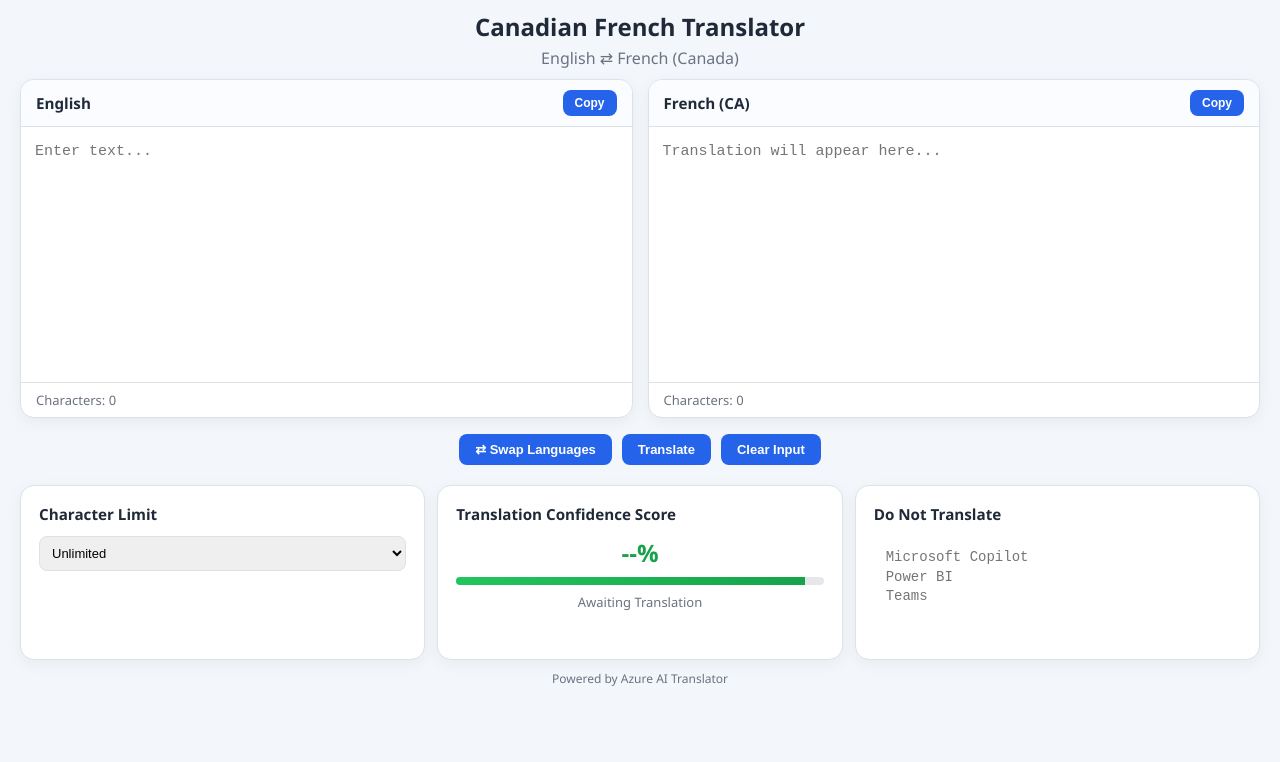
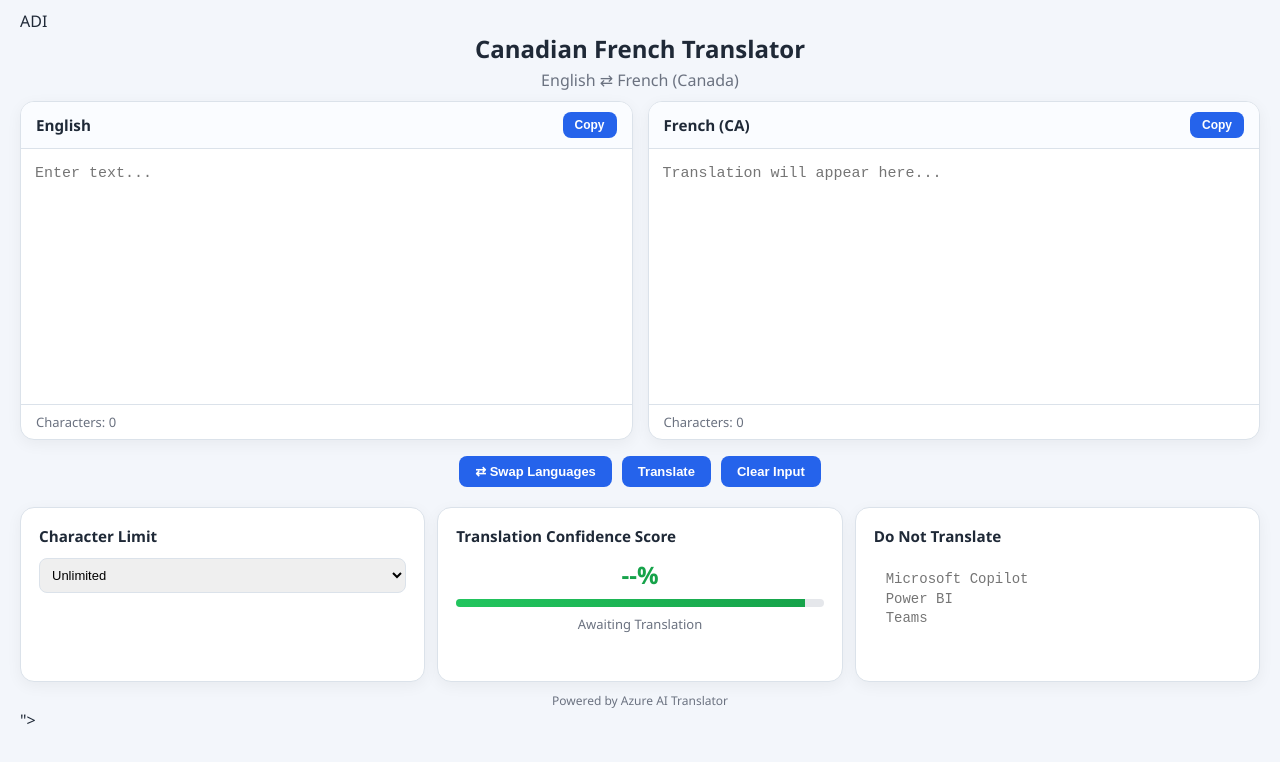
Before and after one commit to aditony-prog/english-canadian-french-translator, a plain HTML site: page index.html in a window 1280 px wide. Drawn offline with Linux system fonts and the light colour scheme.

Commit message:
Update index.html

```diff
--- a/index.html
+++ b/index.html
@@ -3,7 +3,7 @@
 <head>
     <meta charset="UTF-8">
     <meta name="viewport" content="width=device-width, initial-scale=1.0">
-    <title>Canadian French Translator</title>
+    <title>ADI Canadian French Translator</title>
 
     <link rel="stylesheet" href="style.css">
 </head>
@@ -11,11 +11,21 @@
 
     <div class="container">
 
-        <h1>Canadian French Translator</h1>
+        <div class="header">
 
-        <p class="subtitle">
-            English ⇄ French (Canada)
-        </p>
+            <div class="logo-placeholder">
+                ADI
+            </div>
+
+            <div class="header-text">
+                <h1>Canadian French Translator</h1>
+
+                <p class="subtitle">
+                    English ⇄ French (Canada)
+                </p>
+            </div>
+
+        </div>
 
         <div class="translator-grid">
 
@@ -95,9 +105,7 @@
 
                 <h3>Translation Confidence Score</h3>
 
-                <div id="qualityScore">
-                    --%
-                </div>
+                <div id="qualityScore">--%</div>
 
                 <div class="quality-bar">
                     <div class="quality-bar-fill"></div>
@@ -128,7 +136,7 @@
 
     </div>
 
-    <script src="script.js"></script>
+    "></script>
 
 </body>
 </html>
```
